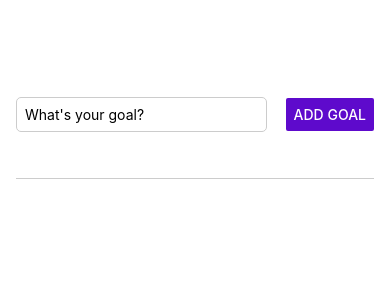
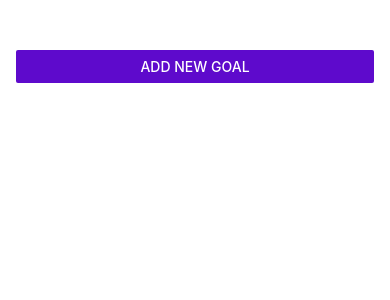
Before and after one commit to NaveedMaq/GoalPost, a React Native app: screen / in a window 390 px wide. Shown: the top 300 px of the page. Built offline with nearby package versions, Linux system fonts and the light colour scheme.

Commit message:
feat: style modal

```diff
--- a/App.jsx
+++ b/App.jsx
@@ -1,17 +1,27 @@
 import { useState } from 'react';
-import { StyleSheet, View } from 'react-native';
+import { Button, StyleSheet, View } from 'react-native';
 
 import { GoalInput } from './components/GoalInput';
 import { GoalList } from './components/GoalList';
 
 export default function App() {
+  const [modalIsVisible, setModalIsVisible] = useState(false);
   const [allGoals, setAllGoals] = useState([]);
+
+  function startAddGoalHandler() {
+    setModalIsVisible(true);
+  }
+
+  function endAddGoalHandler() {
+    setModalIsVisible(false);
+  }
 
   function addGoalHandler(goal) {
     setAllGoals((goals) => [
       ...goals,
       { text: goal, id: Math.random().toString() },
     ]);
+    endAddGoalHandler();
   }
 
   function deleteGoalHandler(goalId) {
@@ -20,7 +30,17 @@
 
   return (
     <View style={styles.appContainer}>
-      <GoalInput onAddGoal={addGoalHandler} />
+      <Button
+        title="Add New Goal"
+        color="#5e0acc"
+        onPress={startAddGoalHandler}
+      />
+
+      <GoalInput
+        onAddGoal={addGoalHandler}
+        visible={modalIsVisible}
+        onCancel={endAddGoalHandler}
+      />
       <GoalList allGoals={allGoals} onDeleteItem={deleteGoalHandler} />
     </View>
   );
--- a/components/GoalInput.jsx
+++ b/components/GoalInput.jsx
@@ -1,5 +1,12 @@
 import { useState } from 'react';
-import { Button, StyleSheet, TextInput, View } from 'react-native';
+import {
+  Button,
+  Image,
+  Modal,
+  StyleSheet,
+  TextInput,
+  View,
+} from 'react-native';
 
 export const GoalInput = (props) => {
   const [enteredGoalText, setEnteredGoalText] = useState('');
@@ -15,35 +22,65 @@
   }
 
   return (
+    <Modal visible={props.visible} animationType="slide">
       <View style={styles.inputContainer}>
+        <Image
+          source={require('../assets/images/goal.png')}
+          style={styles.image}
+        />
         <TextInput
           style={styles.textInput}
           placeholder="What's your goal?"
           onChangeText={goalInputHandler}
           value={enteredGoalText}
         />
+
+        <View style={styles.buttonContainer}>
+          <View style={styles.button}>
             <Button color="#5e0acc" onPress={addGoalHandler} title="Add Goal" />
           </View>
+          <View style={styles.button}>
+            <Button color="#f31282" title="Cancel" onPress={props.onCancel} />
+          </View>
+        </View>
+      </View>
+    </Modal>
   );
 };
 
 const styles = StyleSheet.create({
   inputContainer: {
     flex: 1,
-    flexDirection: 'row',
-    justifyContent: 'space-between',
+    justifyContent: 'center',
     alignItems: 'center',
-    marginBottom: 24,
-    borderBottomWidth: 1,
-    borderBottomColor: '#ccc',
+    padding: 16,
+    backgroundColor: '#311b6b',
+    paddingBottom: 64,
   },
 
   textInput: {
     borderWidth: 1,
-    borderColor: '#ccc',
-    width: '70%',
-    marginRight: 8,
-    padding: 8,
-    borderRadius: 5,
+    borderColor: '#e4d0ff',
+    backgroundColor: '#e4d0ff',
+    color: '#120438',
+    width: '100%',
+    padding: 16,
+    borderRadius: 6,
+  },
+
+  buttonContainer: {
+    flexDirection: 'row',
+    marginTop: 16,
+  },
+
+  button: {
+    width: 100,
+    marginHorizontal: 8,
+  },
+
+  image: {
+    width: 100,
+    height: 100,
+    margin: 20,
   },
 });
--- a/components/GoalItem.jsx
+++ b/components/GoalItem.jsx
@@ -4,7 +4,7 @@
   function onDeleteItem(id) {
     setTimeout(() => {
       props.onDeleteItem(id);
-    }, 500);
+    }, 200);
   }
 
   return (
```
Also changed, not shown: assets/images/goal.png (added). Lines whose indentation alone changed are shown as unchanged.
